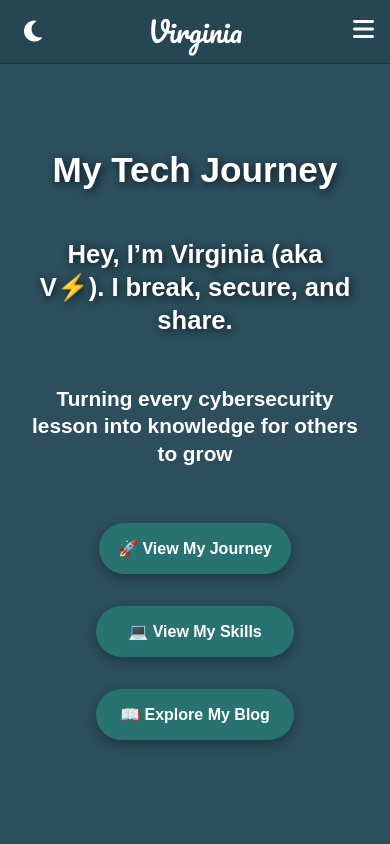
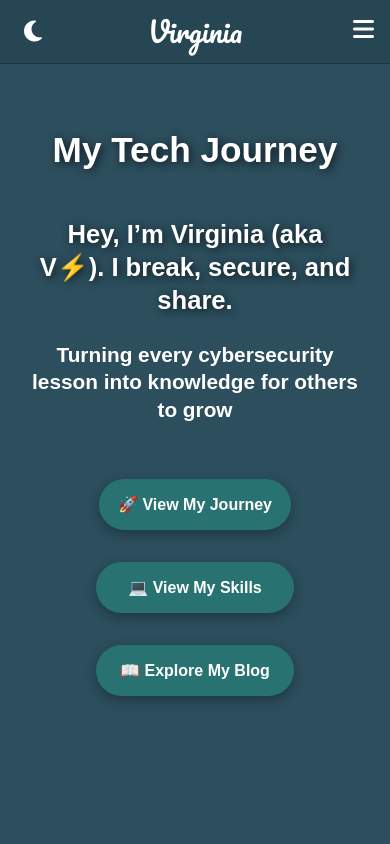
Before and after one commit to vnelai/vn-portfolio, a React (Vite) app: page /about-me in a window 390 px wide. Shown: the top 844 px of the page. Built offline with nearby package versions, Linux system fonts and the light colour scheme.

Commit message:
fix(hero-about): adjust margin for hero intro for better spacing

```diff
--- a/src/components/about-components/hero-about/HeroAbout.css
+++ b/src/components/about-components/hero-about/HeroAbout.css
@@ -45,7 +45,7 @@
   font-size: 2rem;
   font-weight: 700;
   line-height: 1.3;
-  margin: 1 auto;
+  margin: 1.5rem auto;
   text-align: center;
   text-shadow: 2px 2px 8px rgba(0,0,0,.7);
 }
@@ -110,7 +110,6 @@ a.cta-button-about.connect {
     flex-direction: center;
     gap: 1.5rem;
     align-items: center;
-    margin-bottom: -1rem;
   }
 
   .cta-button-about,
```
